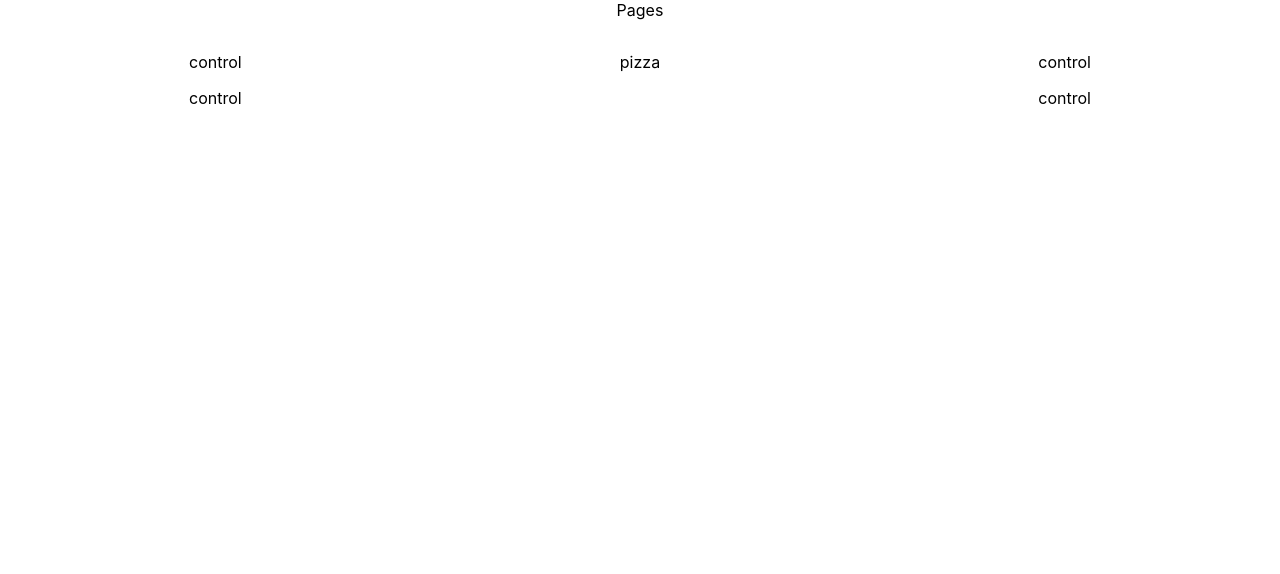
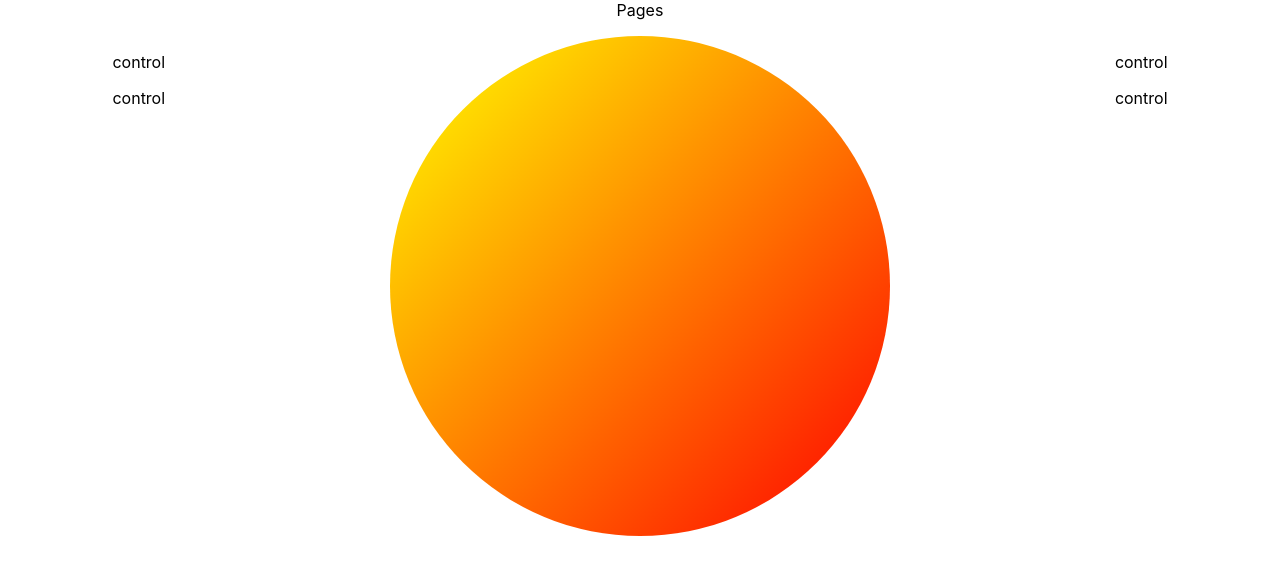
Before and after one commit to mikhomak/Appizza, a React (Create React App) app in the folder appizza/: page / in a window 1280 px wide. Shown: the top 574 px of the page. Built offline with nearby package versions, Linux system fonts and the light colour scheme.

Commit message:
Added pizza rotation

```diff
--- a/appizza/src/components/pizza/PizzaContainer.js
+++ b/appizza/src/components/pizzaContainer/PizzaContainer.js
@@ -1,5 +1,6 @@
 import React from 'react';
 import PizzaControls from './pizzaControls/PizzaControls';
+import Pizza from './pizza/Pizza';
 import classes from './PizzaContainer.module.css';
 
 const pizzaContainer = (props) => {
@@ -11,7 +12,7 @@ const pizzaContainer = (props) => {
     return (
         <div className={classes.PizzaContainer}>
             <PizzaControls controls={firstControls}/>
-            <div><p>pizza</p></div>
+            <Pizza/>
             <PizzaControls controls={secondControls}/>
         </div>
     );
--- /dev/null
+++ b/appizza/src/components/pizzaContainer/pizza/Pizza.js
@@ -0,0 +1,11 @@
+import React from 'react';
+import classes from './Pizza.module.css';
+
+
+const pizza = (props) =>{
+    return(
+        <div className={classes.Pizza}/>
+    );
+};
+
+export default pizza;
--- /dev/null
+++ b/appizza/src/components/pizzaContainer/pizza/Pizza.module.css
@@ -0,0 +1,13 @@
+.Pizza{
+    height: 500px;
+    width: 500px;
+    background-image: linear-gradient(to bottom right, red, yellow);
+    border-radius: 50%;
+    display: inline-block;
+    animation: spin 2s infinite linear;
+}
+
+@keyframes spin {
+    from { transform: rotate(0deg); }
+    to { transform: rotate(360deg); }
+}
--- a/appizza/src/containers/pizzaBuilder/PizzaBuilder.js
+++ b/appizza/src/containers/pizzaBuilder/PizzaBuilder.js
@@ -1,5 +1,5 @@
 import React, {Component} from 'react';
-import PizzaContainer from '../../components/pizza/PizzaContainer';
+import PizzaContainer from '../../components/pizzaContainer/PizzaContainer';
 import Aux from '../../hoc/Aux';
 
 class PizzaBuilder extends Component {
```
Also changed, not shown: appizza/src/components/pizzaContainer/PizzaContainer.module.css (renamed from appizza/src/components/pizza/PizzaContainer.module.css), appizza/src/components/pizzaContainer/pizzaControls/PizzaControls.js (renamed from appizza/src/components/pizza/pizzaControls/PizzaControls.js), appizza/src/components/pizzaContainer/pizzaControls/pizzaControl/PizzaControl.js (renamed from appizza/src/components/pizza/pizzaControls/pizzaControl/PizzaControl.js).
